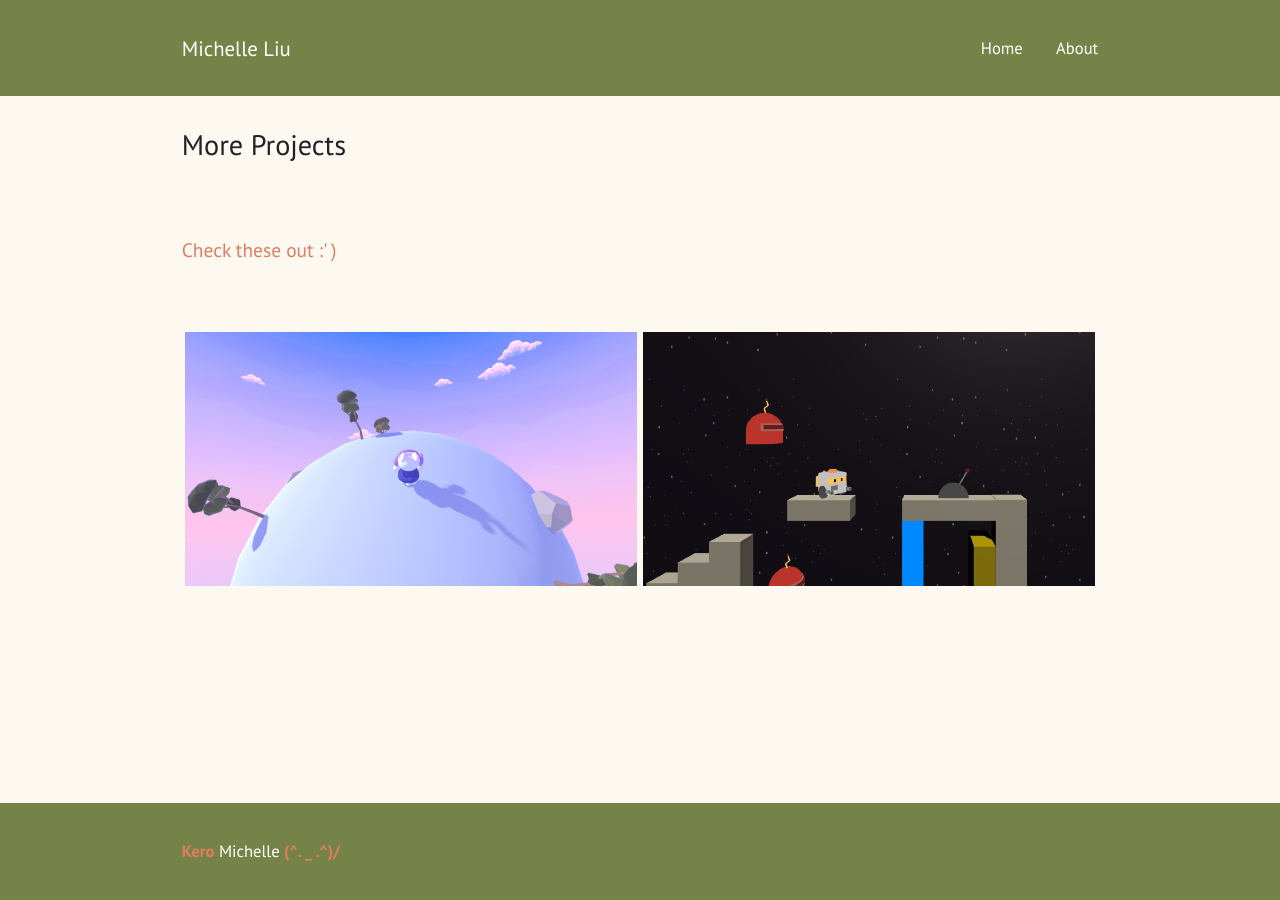
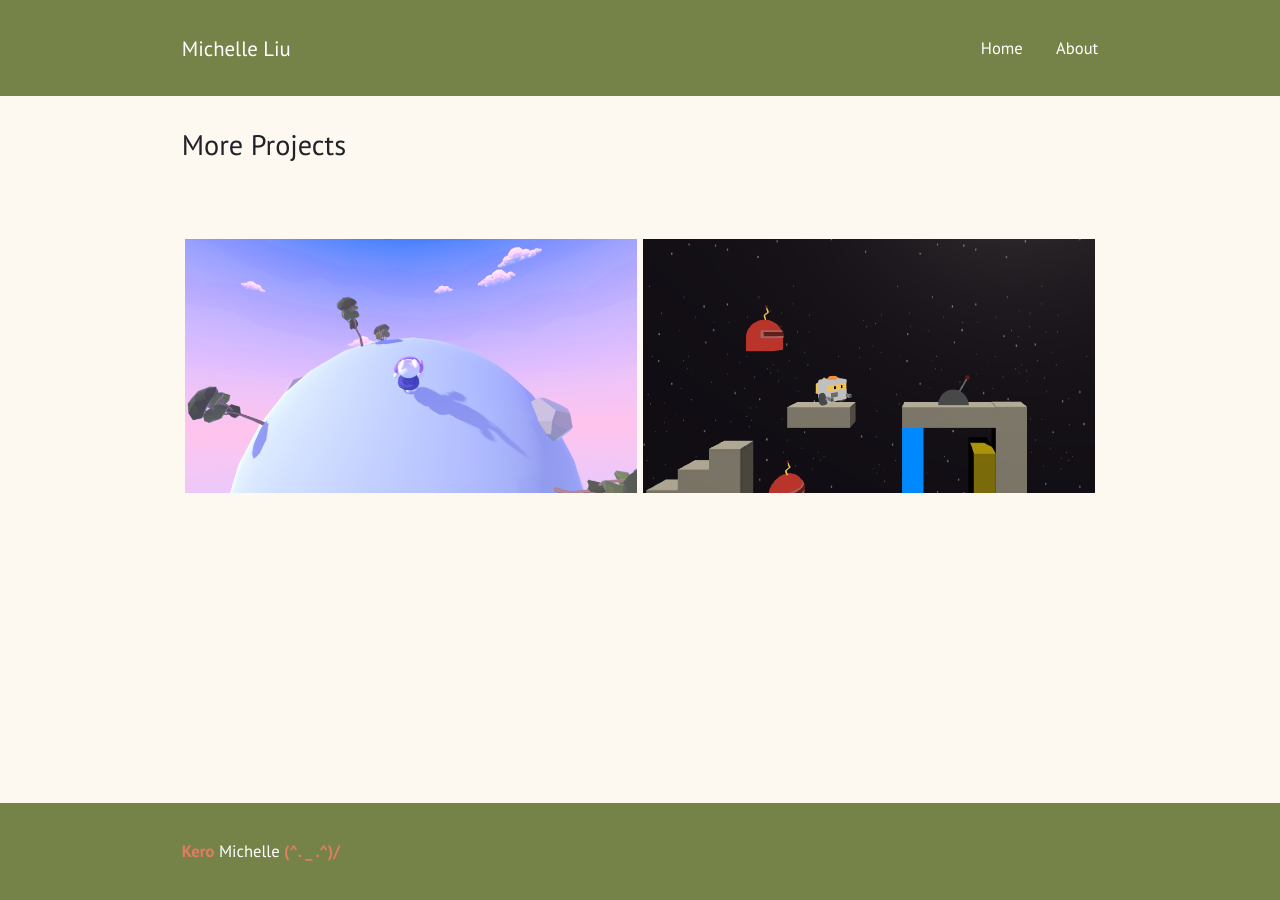
Before and after one commit to KeroMichelle/KeroMichelle.github.io, a Jekyll site: the page built from more.md, in a window 1280 px wide. Built offline with Jekyll 4.4.1, drawn with Linux system fonts in a browser that asks for light colours.

Commit message:
More page spacing

```diff
--- a/more.md
+++ b/more.md
@@ -4,7 +4,5 @@ permalink: "/more"
 layout: page
 ---
 <br>
-### <orange>Check these out :' )</orange>
-<br>
 
 ![orbit](/assets/images/orbit.png)|![scrap](/assets/images/scrap.png)
```
